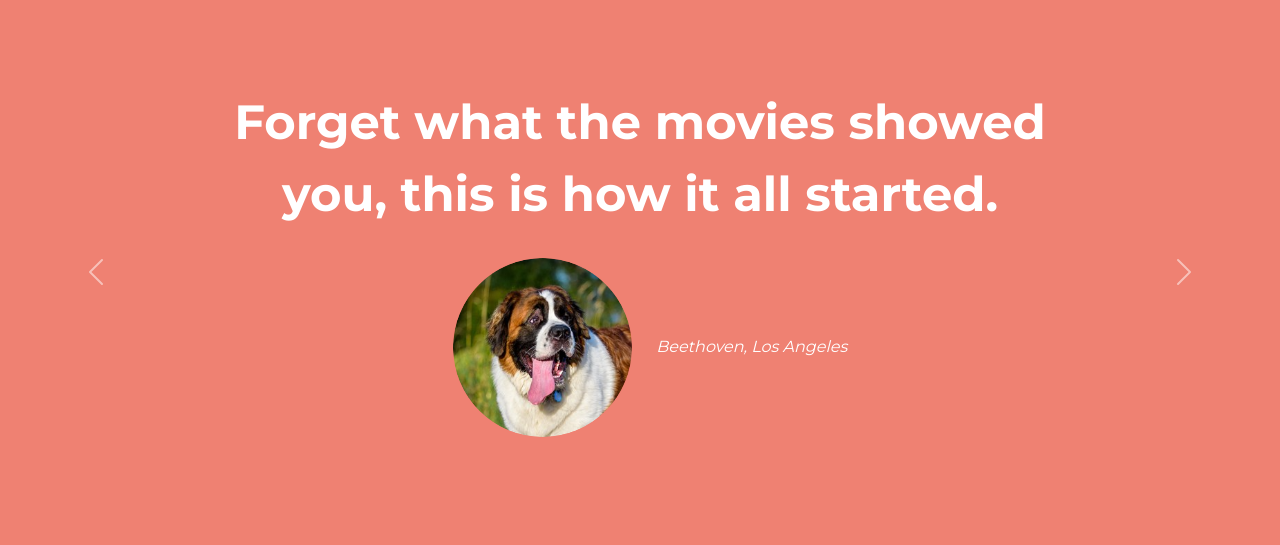
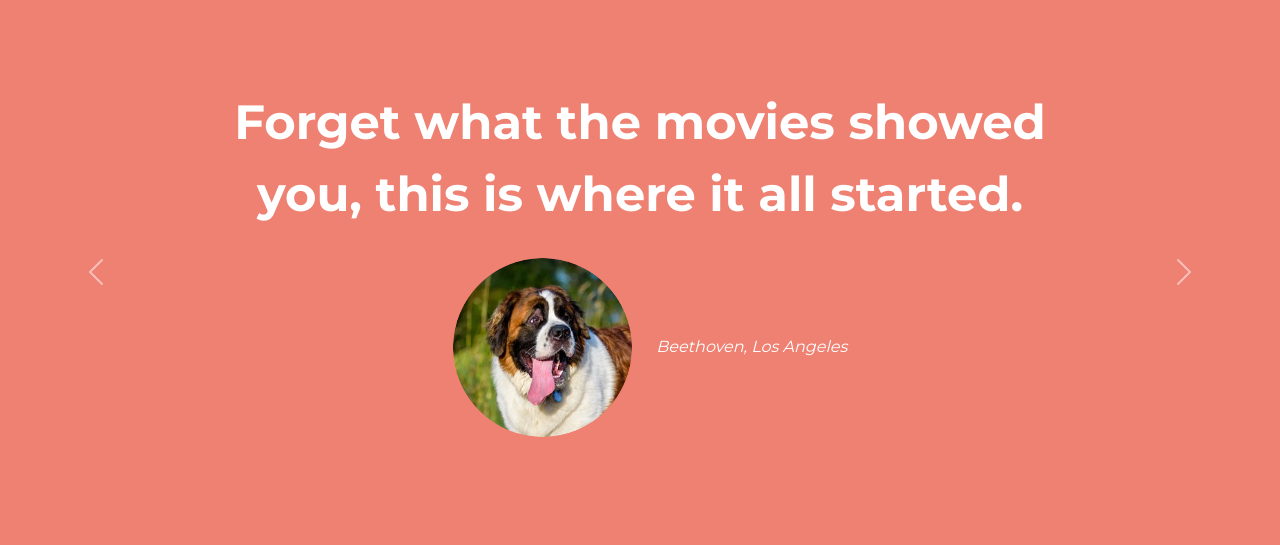
Before and after one commit to g94angel/TinDog, a plain HTML site: page index.html in a window 1280 px wide. Shown: the part 934-1479 px from the top of the page. Drawn offline with nearby package versions, Linux system fonts and the light colour scheme.

Commit message:
Update index.html

```diff
--- a/index.html
+++ b/index.html
@@ -105,7 +105,7 @@
       <div id="testimonial-carousel" class="carousel slide" data-ride="false" data-interval="false">
         <div class="carousel-inner">
           <div class="carousel-item active container-fluid">
-            <h2 class="testimonial-text">Forget what the movies showed you, this is how it all started.</h2>
+            <h2 class="testimonial-text">Forget what the movies showed you, this is where it all started.</h2>
             <img class="testimonial-image" src="images/saint-bernard.png" alt="dog-profile">
             <em>Beethoven, Los Angeles</em>
           </div>
```
